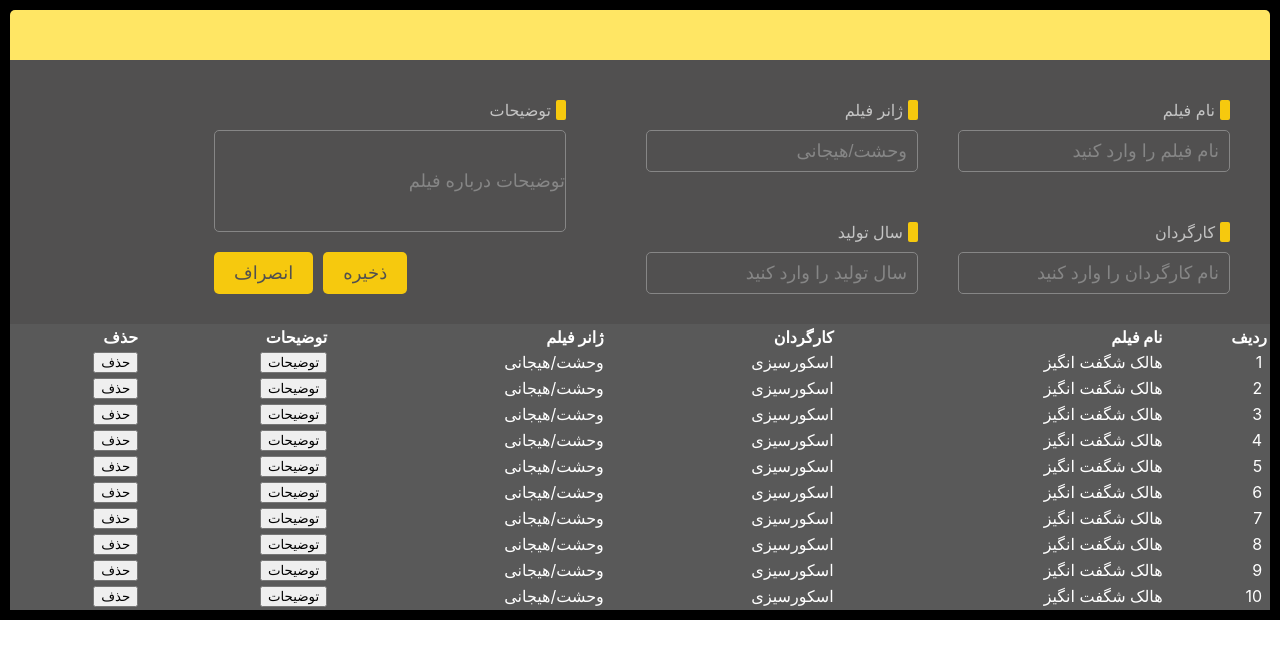
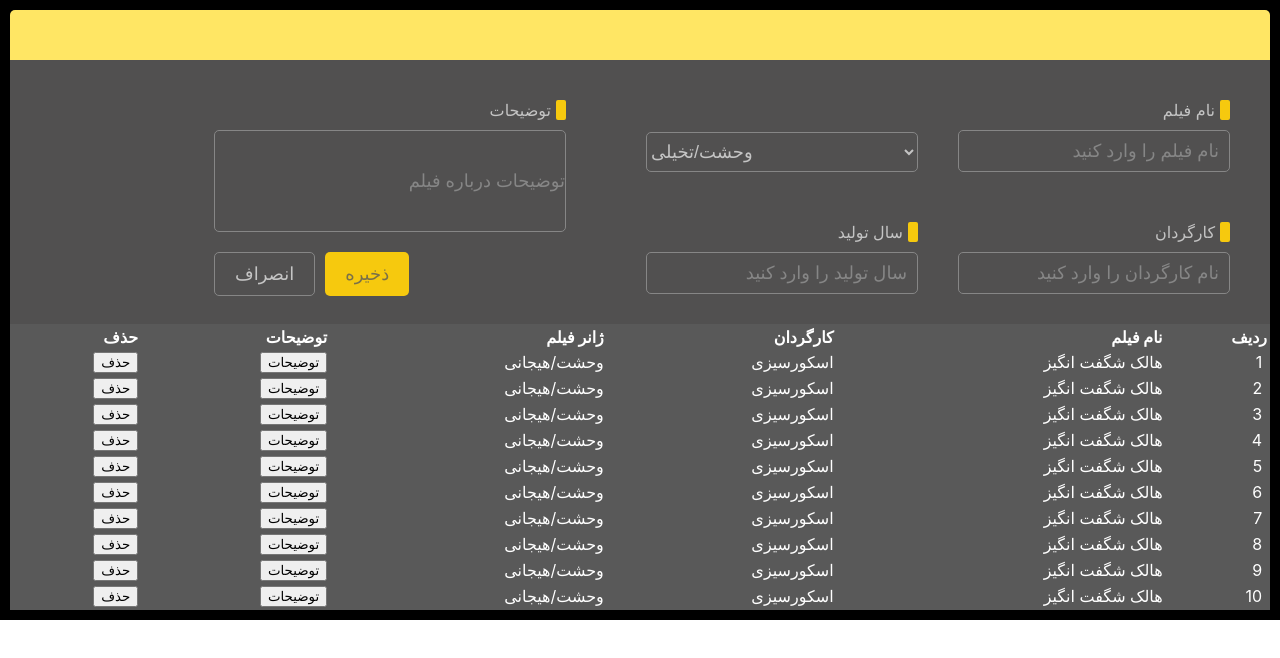
Before and after one commit to maryammoshtoofar/HW17-maktab76, a React (Create React App) app: page / in a window 1280 px wide. Shown: the top 658 px of the page. Built offline with nearby package versions, Linux system fonts and the light colour scheme; data requests are answered from the project's data file.

Commit message:
add more styling to form

```diff
--- a/src/Components/Button/index.js
+++ b/src/Components/Button/index.js
@@ -1,9 +1,9 @@
 import React from "react";
-import { Button } from "./styledcomponents";
+import { Button } from "./StyledComponents";
 
 function FormButton(props) {
-  const { children } = props;
-  return <Button>{children}</Button>;
+  const { children, primary } = props;
+  return <Button primary={primary}>{children}</Button>;
 }
 
 export default FormButton;
--- a/src/Components/Button/styledcomponents.js
+++ b/src/Components/Button/styledcomponents.js
@@ -1,10 +1,12 @@
 import styled from "styled-components";
 
 export const Button = styled.button`
+  background: ${(props) => (props.primary ? "#F6C90E" : "#515050")};
+  color: ${(props) => (props.primary ? "#797049" : "#C5C5C5")};
   padding: 10px 20px;
-  background-color: #f6c90e;
-  border: none;
-  color: #515050;
+  border: ${(props) => (props.primary ? "none" : "1px solid #868686")};
   font-size: 18px;
   border-radius: 5px;
 `;
+// bg="#F6C90E" color="#797049"
+// bg="#515050" color="#C5C5C5"
--- a/src/Components/Form/index.js
+++ b/src/Components/Form/index.js
@@ -2,16 +2,16 @@ import {
   StyledForm,
   StyledSmallContainer,
   ButtonContainer,
-} from "./styledcomponents";
+} from "./StyledComponents";
 import Input from "../Inputs";
 import FormButton from "../Button";
+import SelectInput from "../Inputs/selectInput";
 
 function Form() {
   return (
     <StyledForm>
       <StyledSmallContainer>
-        <Input label="ژانر فیلم" name="name" placeholder="وحشت/هیجانی" />
-
+        <SelectInput/>
         <Input
           label="نام فیلم"
           name="name"
@@ -37,10 +37,10 @@ function Form() {
           height="true"
         />
         <ButtonContainer>
-          <FormButton bg="#F6C90E" color="#797049">
+          <FormButton primary>
             ذخیره
           </FormButton>
-          <FormButton bg="#515050" color="#C5C5C5">
+          <FormButton>
             انصراف
           </FormButton>
         </ButtonContainer>
--- a/src/Components/Inputs/index.js
+++ b/src/Components/Inputs/index.js
@@ -4,7 +4,7 @@ import {
   Label,
   InputElement,
   SmallRect,
-} from "./styledcomponents";
+} from "./StyledComponents";
 
 function Input(props) {
   const { label, placeholder, name, width, height } = props;
--- /dev/null
+++ b/src/Components/Inputs/selectInput.js
@@ -0,0 +1,18 @@
+import { Select, InputContainer } from "./StyledComponents";
+
+function SelectInput(props) {
+  const { label, placeholder, name, width, height } = props;
+  return (
+    <InputContainer>
+      <Select>
+        <option>وحشت/تخیلی</option>
+        <option>درام</option>
+        <option>تاریخی</option>
+        <option>علمی تخیلی</option>
+        <option>جنگی</option>
+      </Select>
+    </InputContainer>
+  );
+}
+
+export default SelectInput;
--- a/src/Components/Inputs/styledcomponents.js
+++ b/src/Components/Inputs/styledcomponents.js
@@ -48,3 +48,13 @@ export const InputElement = styled.input`
     border: 5px solid black;
   }
 `;
+
+export const Select = styled.select`
+  margin-top: auto;
+  background-color: transparent;
+  border: 1px solid #868686;
+  border-radius: 5px;
+  color: #c4c4c4;
+  font-size: 18px;
+  height: 40px;
+`;
```
